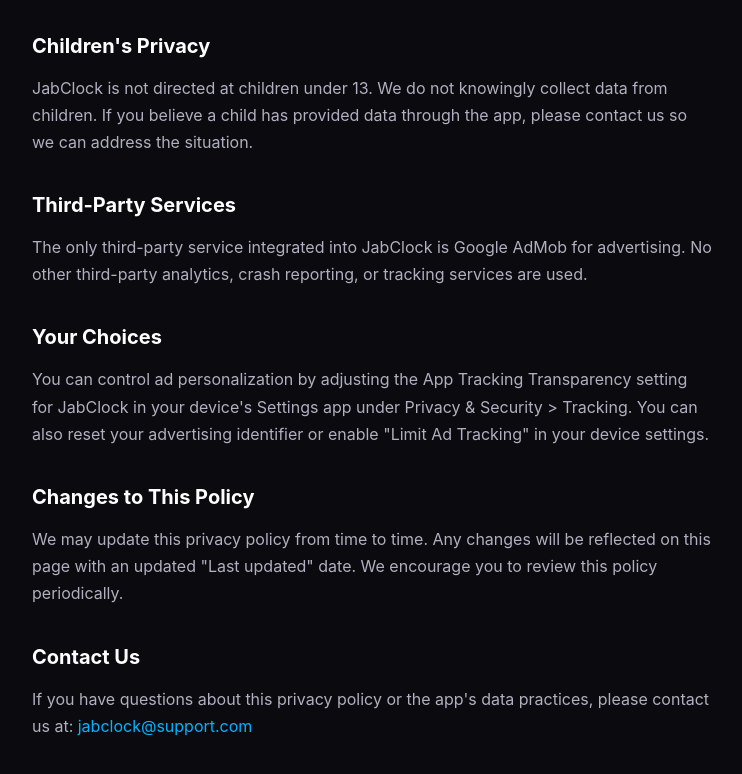
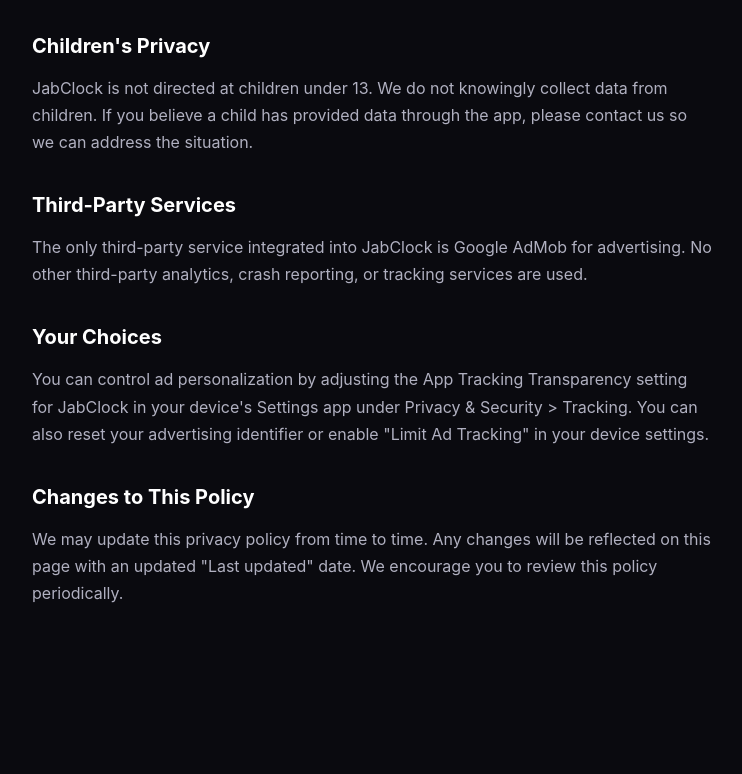
Before and after one commit to dvluong/boxing-timer, a plain HTML site: page privacy.html in a window 1280 px wide. Shown: the part 1195-1969 px from the top of the page, without its empty margins (268-1010 px from the left). After the commit the page ends 1839 px from the top, so only its background shows below. Drawn offline with Linux system fonts and the light colour scheme.

Commit message:
Update privacy.html

```diff
--- a/privacy.html
+++ b/privacy.html
@@ -65,8 +65,5 @@
 
     <h2>Changes to This Policy</h2>
     <p>We may update this privacy policy from time to time. Any changes will be reflected on this page with an updated "Last updated" date. We encourage you to review this policy periodically.</p>
-
-    <h2>Contact Us</h2>
-    <p>If you have questions about this privacy policy or the app's data practices, please contact us at: <a href="mailto:jabclock@support.com">jabclock@support.com</a></p>
 </body>
 </html>
```
